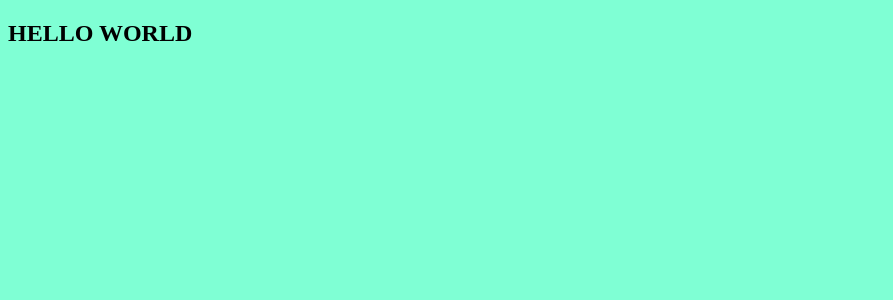
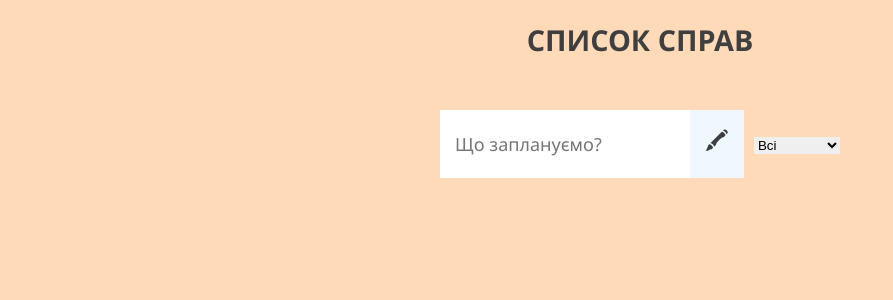
Before and after one commit to taiabereza/to-do-list, a React (Create React App) app: page / in a window 1280 px wide. Shown: the top 300 px of the page, without its empty margins (0-893 px from the left). Built offline with nearby package versions, Linux system fonts and the light colour scheme.

Commit message:
added main comp., add, del, edit, mark done, filter

```diff
--- a/src/app/App.css
+++ b/src/app/App.css
@@ -0,0 +1,14 @@
+.App {
+    display: flex;
+    flex-direction: column;
+    align-items: center;
+}
+
+header {
+    padding: 20px;
+}
+header>h2 {
+    font-size: 1.8rem;
+    line-height: 140%;
+    font-weight: 600;
+}
--- a/src/app/App.js
+++ b/src/app/App.js
@@ -1,9 +1,76 @@
+import React, {useState, useEffect} from 'react';
 import './App.css';
+import ListForm from './components/ListForm';
+import ToDoList from './components/ToDoList';
 
 function App() {
+
+  const [inputValue, setInputValue] = useState('');
+  const [listItems, setListItems] = useState([]);
+  const [filterStatus, setFilterStatus] = useState('all');
+  const [filteredItems, setfilteredItems] = useState([]);
+  const [editItem, setEditItem] = useState(null);
+  const [editItemValue, setEditItemValue] = useState('');
+
+  useEffect(() => {
+    getLocalListItems();
+  }, [])
+
+  useEffect(()=> {
+    handleFilterItems();
+    setLocalListItems();
+  }, [listItems, filterStatus]);
+
+  const handleFilterItems = () => {
+    switch(filterStatus){
+      case 'done':
+        setfilteredItems(listItems.filter(item => item.done === true));
+        break;
+      case 'in-progress':
+        setfilteredItems(listItems.filter(item => item.done === false));
+        break;
+      default:
+        setfilteredItems(listItems);
+        break;
+    }
+  };
+
+  const setLocalListItems = () => {
+    if (listItems.length > 0) {
+      localStorage.setItem('listItems', JSON.stringify(listItems));
+    }
+  }
+
+  const getLocalListItems = () => {
+    if (localStorage.getItem('listItems') === null) {
+      localStorage.setItem('listItems', JSON.stringify([]));
+    } else {
+      let localListItems = JSON.parse(localStorage.getItem('listItems'));
+      setListItems(localListItems);
+    }
+  }
+
   return (
-    <div>
-      <h2>HELLO WORLD</h2>
+    <div className='App'>
+      <header>
+        <h2>СПИСОК СПРАВ</h2>
+      </header>
+
+      <ListForm inputValue={inputValue}
+                setInputValue={setInputValue}
+                listItems={listItems}
+                setListItems={setListItems}
+                setFilterStatus={setFilterStatus}
+                />
+
+      <ToDoList listItems={listItems}
+                setListItems={setListItems}
+                filteredItems={filteredItems}
+                setEditItem={setEditItem}
+                editItem={editItem}
+                setEditItemValue={setEditItemValue}
+                editItemValue={editItemValue}
+                />
     </div>
   );
 }
--- /dev/null
+++ b/src/app/components/ListForm.js
@@ -0,0 +1,41 @@
+import React from "react";
+import './components.css';
+
+export default function ListForm({ inputValue, setInputValue, listItems, setListItems, setFilterStatus }) {
+	const handleInputValue = (e) => {
+		setInputValue(e.target.value);
+	};
+
+	const handleSubmit = (e) => {
+		e.preventDefault();
+		setListItems([
+			...listItems,
+			{
+				text: inputValue, done: false, id:Math.random() * 1000
+			}
+		])
+		setInputValue('');
+	}
+
+	const handleFilterStatusChange = (e) => {
+		setFilterStatus(
+			e.target.value
+		);
+	}
+
+	return (
+		<form className="list-form">
+			<input value={inputValue} onChange={handleInputValue} type="text" placeholder="Що заплануємо?" />
+			<button onClick={handleSubmit}>&#128397;</button>
+			<div className="list-select">
+				<select name="status"
+						id="status"
+						onChange={handleFilterStatusChange}>
+					<option value="all">Всі</option>
+					<option value="in-progress">В процесі</option>
+					<option value="done">Завершені</option>
+				</select>
+			</div>
+		</form>
+	);
+}
--- /dev/null
+++ b/src/app/components/ListItem.js
@@ -0,0 +1,68 @@
+import React from "react";
+import './components.css';
+
+export default function ListItem({ item, value, listItems, setListItems, setEditItem, setEditItemValue, editItemValue, editItem }) {
+	const handleDeleteItem = () => {
+		setListItems(listItems.filter(elem => elem.id !== item.id));
+	}
+
+	const handleDoneItem = () => {
+		setListItems(
+			listItems.map(elem => {
+				if (elem.id === item.id) {
+					return {
+						...item,
+						done: !elem.done,
+					};
+				}
+				return elem;
+			}))
+	};
+
+	const handleEditListItem = () => {
+		setEditItem(item.id);
+		setEditItemValue(item.text);
+
+	}
+
+	function handleSaveEditListItem(id) {
+		const updatedListItems = [...listItems].map(elem => {
+			if (elem.id === id) {
+				elem.text = editItemValue;
+			}
+			return elem;
+		})
+		setListItems(updatedListItems);
+		setEditItem(null);
+		setEditItemValue('');
+	}
+
+	return (
+		<div className="list-item-wrapper">
+			{editItem === item.id ?
+				(<input autoFocus className="list-item" type="text" onChange={(e) => { setEditItemValue(e.target.value) }} value={editItemValue} />)
+				: (<li className={`list-item ${item.done ? 'done' : ''}`}>{value}</li>)
+			}
+
+			{editItem === item.id ?
+				(<button className="btn-save-edit"
+					onClick={() => { handleSaveEditListItem(item.id) }}>
+					&#128190;
+				</button>)
+				: (<button className="btn-edit"
+					onClick={handleEditListItem}>
+					&#128397;
+				</button>)
+			}
+
+			<button className="btn-done"
+				onClick={handleDoneItem}>
+				&#10004;
+			</button>
+			<button className="btn-delete"
+				onClick={handleDeleteItem}>
+				&#10006;
+			</button>
+		</div>
+	);
+}
--- /dev/null
+++ b/src/app/components/ToDoList.js
@@ -0,0 +1,24 @@
+import React from "react";
+import './components.css';
+
+import ListItem from "./ListItem";
+
+export default function ToDoList({ listItems, setListItems, setEditItemValue, filteredItems, setEditItem, editItem, editItemValue }) {
+	return (
+		<div className="list-items-container">
+			<ul className="list-items">
+				{filteredItems.map(item => (
+					<ListItem listItems={listItems}
+										setListItems={setListItems}
+										setEditItemValue={setEditItemValue}
+										editItemValue={editItemValue}
+										setEditItem={setEditItem}
+										editItem={editItem}
+										item = {item}
+										value={item.text}
+										key={item.id} />
+				))}
+			</ul>
+		</div>
+	);
+}
--- /dev/null
+++ b/src/app/components/components.css
@@ -0,0 +1,56 @@
+.list-form {
+    display: flex;
+    padding: 30px;
+}
+
+.list-form input,
+.list-item-wrapper .list-item {
+    width: 250px;
+    padding: 15px;
+    display: flex;
+    align-items: center;
+}
+
+.list-form .list-select {
+    margin-left: 10px;
+    align-self: center;
+}
+
+.list-form button,
+.list-item-wrapper button {
+    padding: 15px;
+    font-size: 1.4rem;
+    background-color:aliceblue;
+}
+
+.list-form button:hover,
+.list-item-wrapper button:hover {
+    background-color:silver;
+}
+
+.list-items-container {
+    padding: 15px;
+}
+
+.list-item-wrapper {
+    margin: 10px;
+    display: flex;
+}
+
+.list-item-wrapper .list-item {
+    background-color:cadetblue;
+    color:aliceblue;
+}
+
+.list-item-wrapper .btn-done {
+    color:olive;
+}
+
+.list-item-wrapper .btn-delete {
+    color: brown;
+}
+
+.list-item.done {
+    background-color:slategray;
+    text-decoration: line-through;
+}
--- a/src/index.css
+++ b/src/index.css
@@ -1,3 +1,84 @@
+* {
+  padding: 0px;
+  margin: 0px;
+  border: 0px;
+}
+
+*,
+*:before,
+*:after {
+  box-sizing: border-box;
+}
+
+:focus,
+:active {
+  outline: none;
+}
+
+a:focus,
+a:active {
+  outline: none;
+}
+
+html,
 body {
-  background-color:aquamarine;
+  height: 100%;
+  min-width: 320px;
 }
+
+body {
+  background-color:peachpuff;
+  color: #3f3f3f;
+  line-height: 1;
+  font-family:'Segoe UI', Tahoma, Geneva, Verdana, sans-serif;
+  font-size: 1.125rem;
+  -ms-text-size-adjust: 100%;
+  -moz-text-size-adjust: 100%;
+  -webkit-text-size-adjust: 100%;
+  -webkit-font-smoothing: antialiased;
+  -moz-osx-font-smoothing: grayscale;
+}
+
+input,
+button,
+textarea {
+  font-family:'Segoe UI', Tahoma, Geneva, Verdana, sans-serif;
+  font-size: inherit;
+}
+
+button {
+  cursor: pointer;
+  color: inherit;
+  background-color: inherit;
+}
+
+a {
+  color: inherit;
+}
+
+a:link,
+a:visited {
+  text-decoration: none;
+}
+
+a:hover {
+  text-decoration: none;
+}
+
+ul li {
+  list-style: none;
+}
+
+img {
+  vertical-align: top;
+}
+
+h1,
+h2,
+h3,
+h4,
+h5,
+h6 {
+  font-weight: inherit;
+  font-size: inherit;
+}
```
